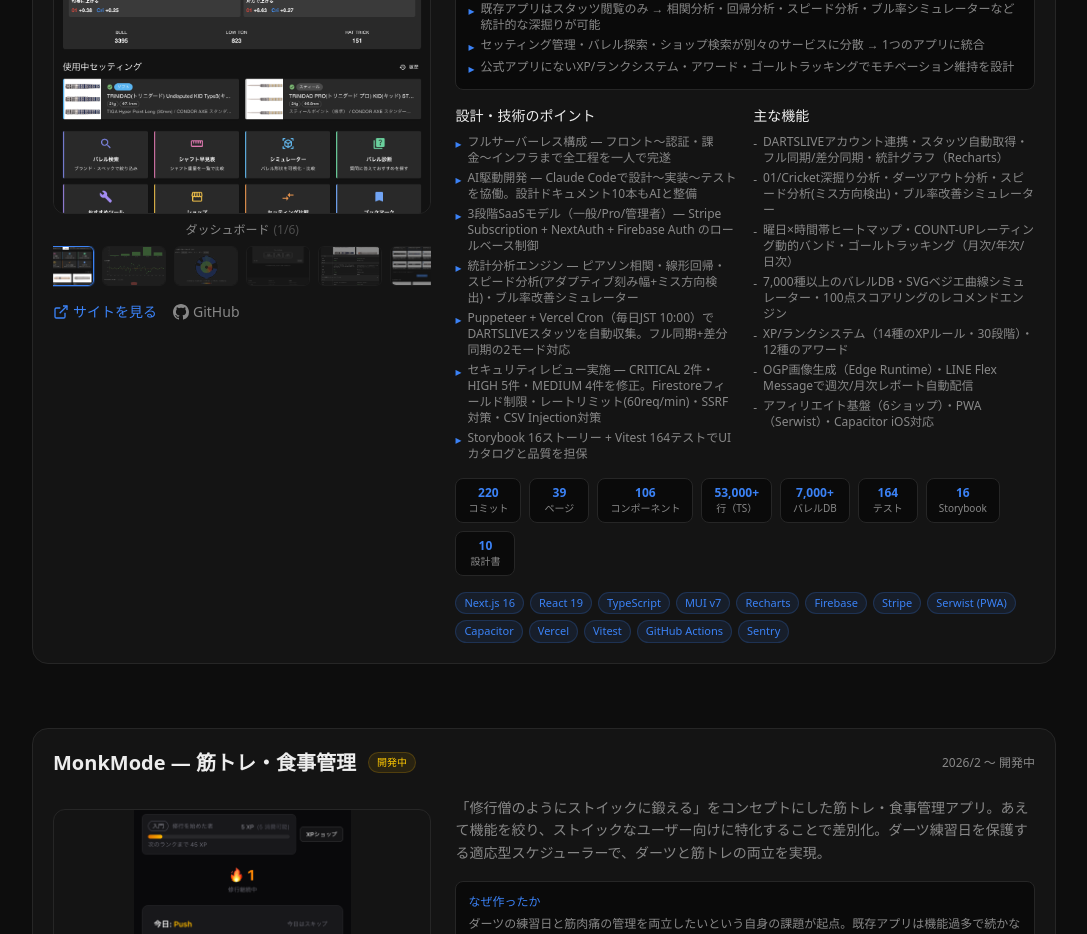
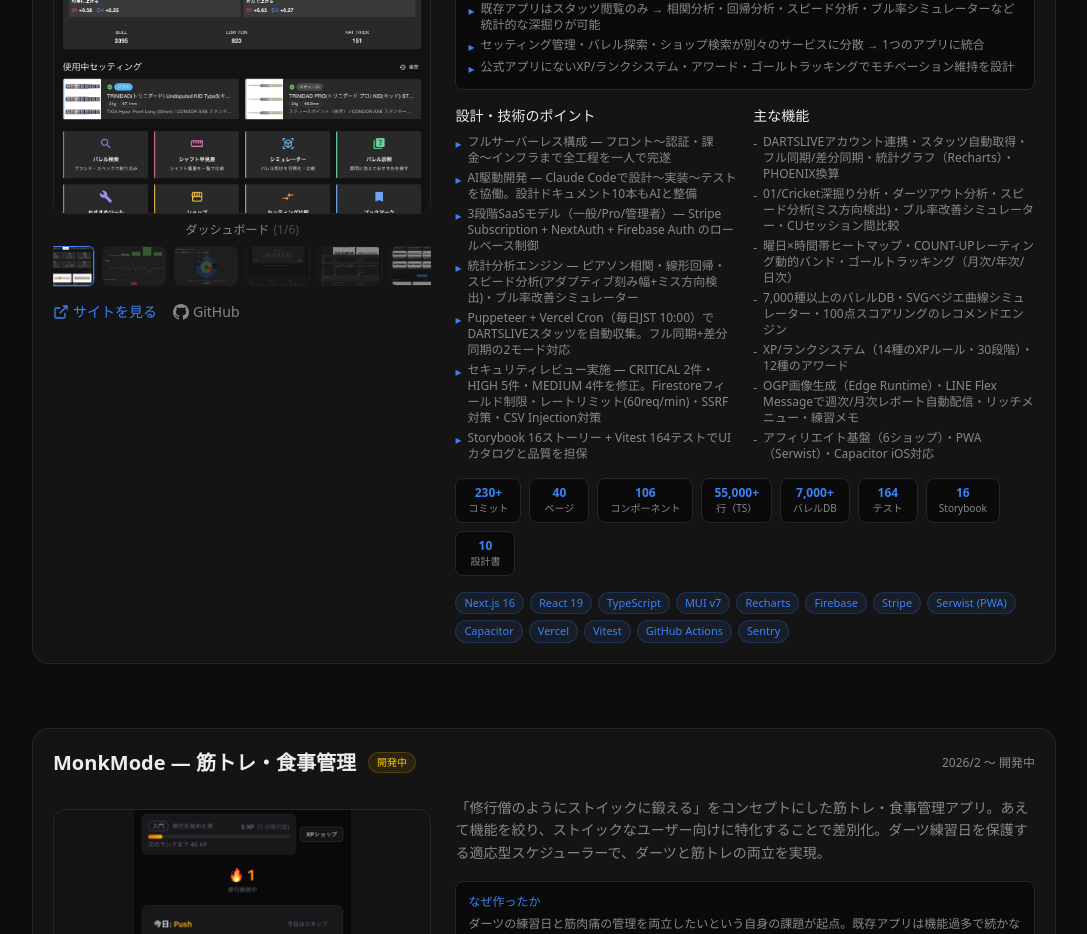
Before and after one commit to seiryuu1215/portfolio, a Next.js app: page / in a window 1280 px wide. Shown: the part 2740-3674 px from the top of the page, without its empty margins (96-1183 px from the left). Built offline with nearby package versions, Linux system fonts and the light colour scheme.

Commit message:
feat: darts Lab v3.1.0の機能・数値を反映
PHOENIX換算・CUセッション比較・LINEリッチメニュー・練習メモを追記、
コミット数・ページ数・行数を最新化。

Co-Authored-By: Claude Opus 4.6 <noreply@anthropic.com>

```diff
--- a/components/WorksSection.tsx
+++ b/components/WorksSection.tsx
@@ -69,19 +69,19 @@ const WORKS: Work[] = [
       'Storybook 16ストーリー + Vitest 164テストでUIカタログと品質を担保',
     ],
     features: [
-      'DARTSLIVEアカウント連携・スタッツ自動取得・フル同期/差分同期・統計グラフ（Recharts）',
-      '01/Cricket深掘り分析・ダーツアウト分析・スピード分析(ミス方向検出)・ブル率改善シミュレーター',
+      'DARTSLIVEアカウント連携・スタッツ自動取得・フル同期/差分同期・統計グラフ（Recharts）・PHOENIX換算',
+      '01/Cricket深掘り分析・ダーツアウト分析・スピード分析(ミス方向検出)・ブル率改善シミュレーター・CUセッション間比較',
       '曜日×時間帯ヒートマップ・COUNT-UPレーティング動的バンド・ゴールトラッキング（月次/年次/日次）',
       '7,000種以上のバレルDB・SVGベジエ曲線シミュレーター・100点スコアリングのレコメンドエンジン',
       'XP/ランクシステム（14種のXPルール・30段階）・12種のアワード',
-      'OGP画像生成（Edge Runtime）・LINE Flex Messageで週次/月次レポート自動配信',
+      'OGP画像生成（Edge Runtime）・LINE Flex Messageで週次/月次レポート自動配信・リッチメニュー・練習メモ',
       'アフィリエイト基盤（6ショップ）・PWA（Serwist）・Capacitor iOS対応',
     ],
     scale: [
-      { value: '220', label: 'コミット' },
-      { value: '39', label: 'ページ' },
+      { value: '230+', label: 'コミット' },
+      { value: '40', label: 'ページ' },
       { value: '106', label: 'コンポーネント' },
-      { value: '53,000+', label: '行（TS）' },
+      { value: '55,000+', label: '行（TS）' },
       { value: '7,000+', label: 'バレルDB' },
       { value: '164', label: 'テスト' },
       { value: '16', label: 'Storybook' },
```
